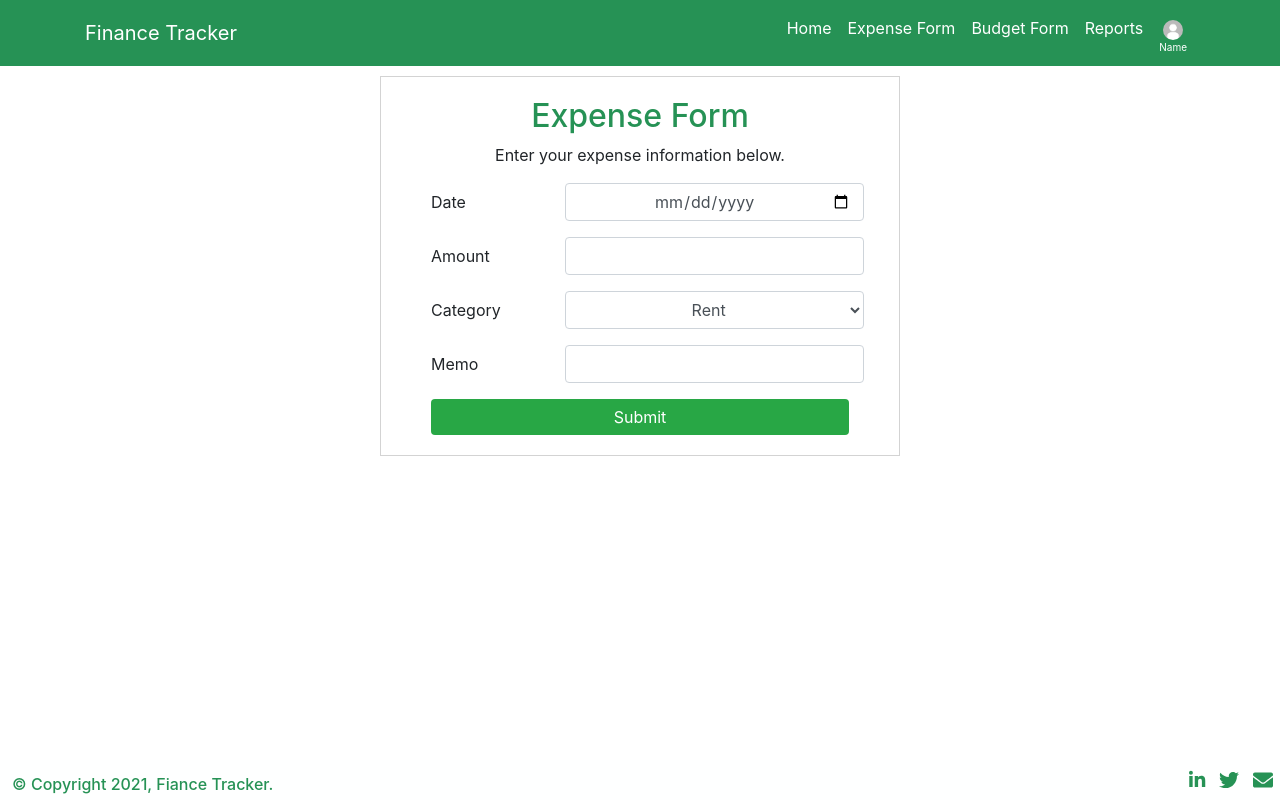
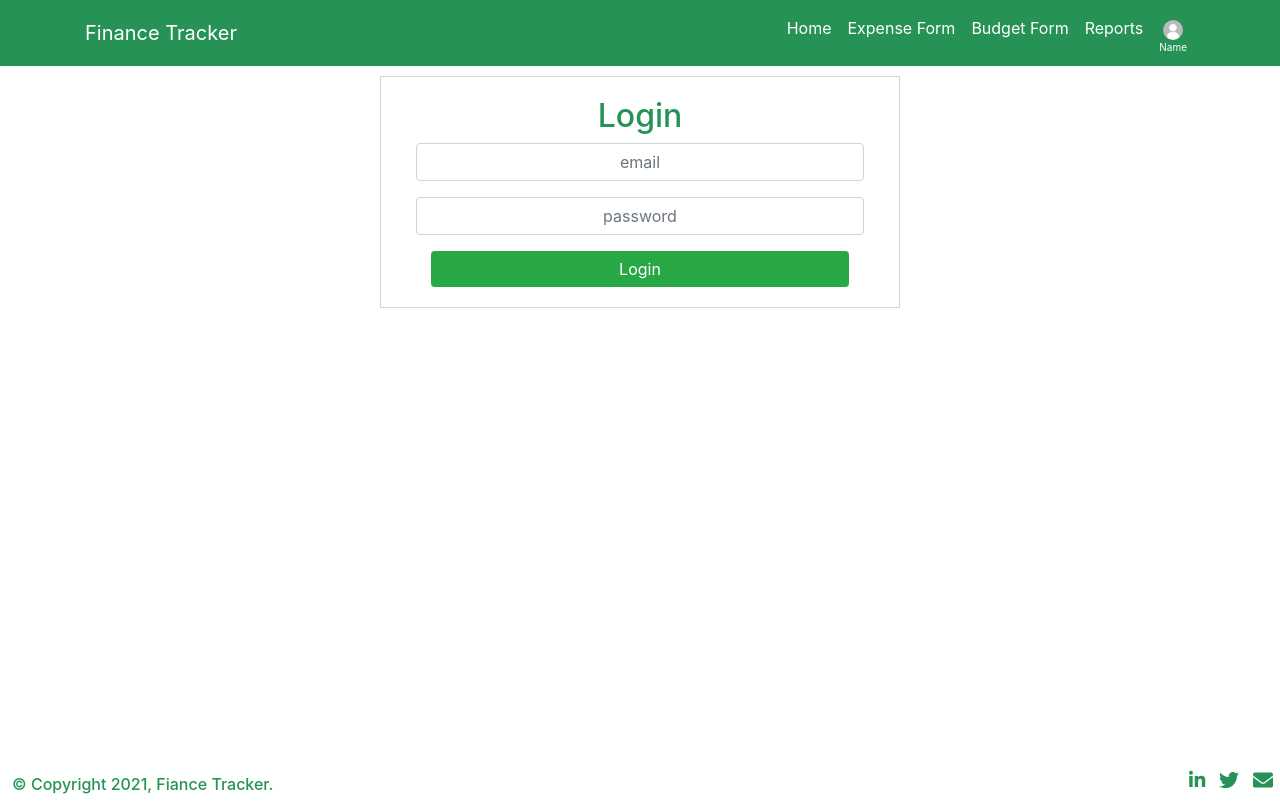
Before and after one commit to BrendaQu/project2-finance-tracker, a React (Create React App) app: page / in a window 1280 px wide. Built offline with nearby package versions, Linux system fonts and the light colour scheme.

Commit message:
login added and forms updated

```diff
--- a/src/App.js
+++ b/src/App.js
@@ -1,4 +1,5 @@
 import './App.css';
+import LoginPage from './pages/LoginPage';
 import UserBudgetPage from './pages/UserBudgetPage';
 import UserExpensePage from './pages/UserExpensePage';
 //import {BrowserRouter as Router, Route, Routes} from 'react-router-dom';
@@ -7,7 +8,8 @@ function App() {
   return (
     <div>
         {/* <UserBudgetPage /> */}
-        <UserExpensePage />
+        {/* <UserExpensePage /> */}
+        <LoginPage />
     </div>
   );
 }
--- a/src/componenets/Login/index.js
+++ b/src/componenets/Login/index.js
@@ -1,2 +1,29 @@
 //Brenda
 import React from "react";
+
+const Login = () => {
+    return (
+        <div className="container">
+            <div className="row">
+                <div className="col-lg-3"></div>
+                <div className="col-lg-6">
+                    <div className="wrapper default-form">
+                        <h2>Login</h2>
+                        <form>
+                            <div className="form-group row">
+                                <input type="text" className="form-control" name="Email" placeholder="email"/>
+                            </div>
+                            <div className="form-group row">
+                                <input type="password" className="form-control" name="Password" placeholder="password"/>
+                            </div>
+                            <button type="submit" className="btn btn-success col-12">Login</button>
+                        </form>
+                    </div>
+                </div>
+                <div className="col-lg-3"></div>
+            </div>
+        </div>
+    )
+}
+
+export default Login;
--- a/src/componenets/UserBudgetForm/index.js
+++ b/src/componenets/UserBudgetForm/index.js
@@ -25,7 +25,7 @@ const UserBudgetForm = () => {
             <div className="row">
                 <div className="col-lg-3"></div>
                 <div className="col-lg-6">
-                    <div className="wrapper user-form">
+                    <div className="wrapper default-form">
                         <h2>Budget Form</h2>
                         <p>Below are you current budget for each category. Please enter any changes and click update.</p>
                         <form>
--- a/src/componenets/UserBudgetForm/style.css
+++ b/src/componenets/UserBudgetForm/style.css
@@ -1,16 +1,16 @@
-.user-form {
+.default-form {
     margin: 10px;
     padding: 20px 50px;
     border: 1px solid lightgray;
     background-color: white;
 }
 
-.user-form h2,
-.user-form p {
+.default-form h2,
+.default-form p {
     text-align: center;
 }
 
-.user-form h2 {
+.default-form h2 {
     color:#269255;
 }
 
@@ -31,6 +31,7 @@
 
 input[type="text"],
 input[type="date"],
+input[type="password"],
 select {
     text-align: center;
 }
--- a/src/componenets/UserExpenseForm/index.js
+++ b/src/componenets/UserExpenseForm/index.js
@@ -23,7 +23,7 @@ const UserExpenseForm = () => {
             <div className="row">
                 <div className="col-lg-3"></div>
                 <div className="col-lg-6">
-                    <div className="wrapper user-form">
+                    <div className="wrapper default-form">
                         <h2> Expense Form </h2>
                         <p>Enter your expense information below.</p>
                         <form>
--- a/src/pages/LoginPage/index.js
+++ b/src/pages/LoginPage/index.js
@@ -0,0 +1,16 @@
+import React from "react";
+import NavbarUser from '../../componenets/NavbarUser';
+import Login from '../../componenets/Login';
+import Footer from '../../componenets/Footer';
+
+const LoginPage = () => {
+    return (
+        <>
+            <NavbarUser />
+            <Login />
+            <Footer />
+        </>
+    )
+}
+
+export default LoginPage;
```
